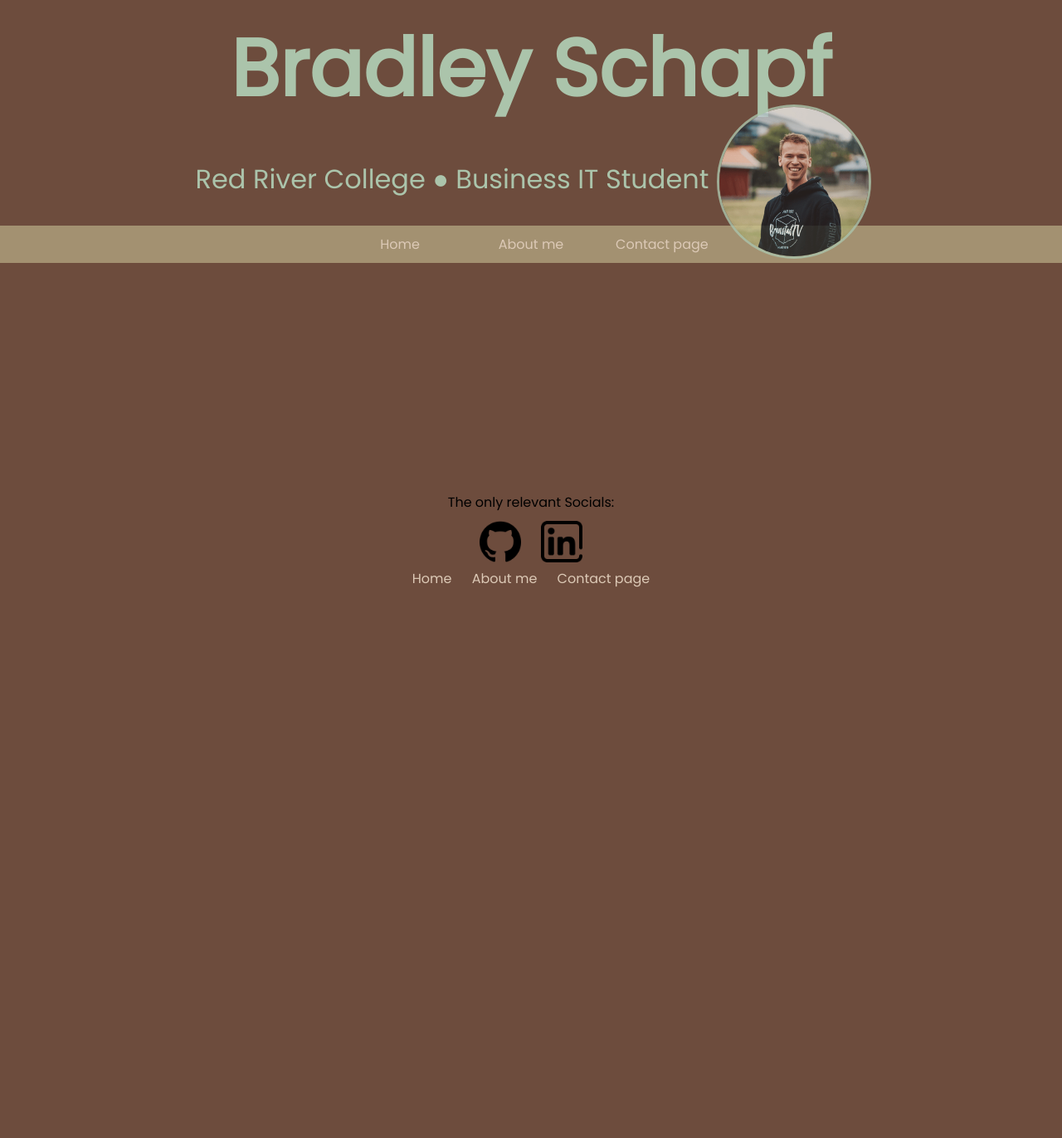
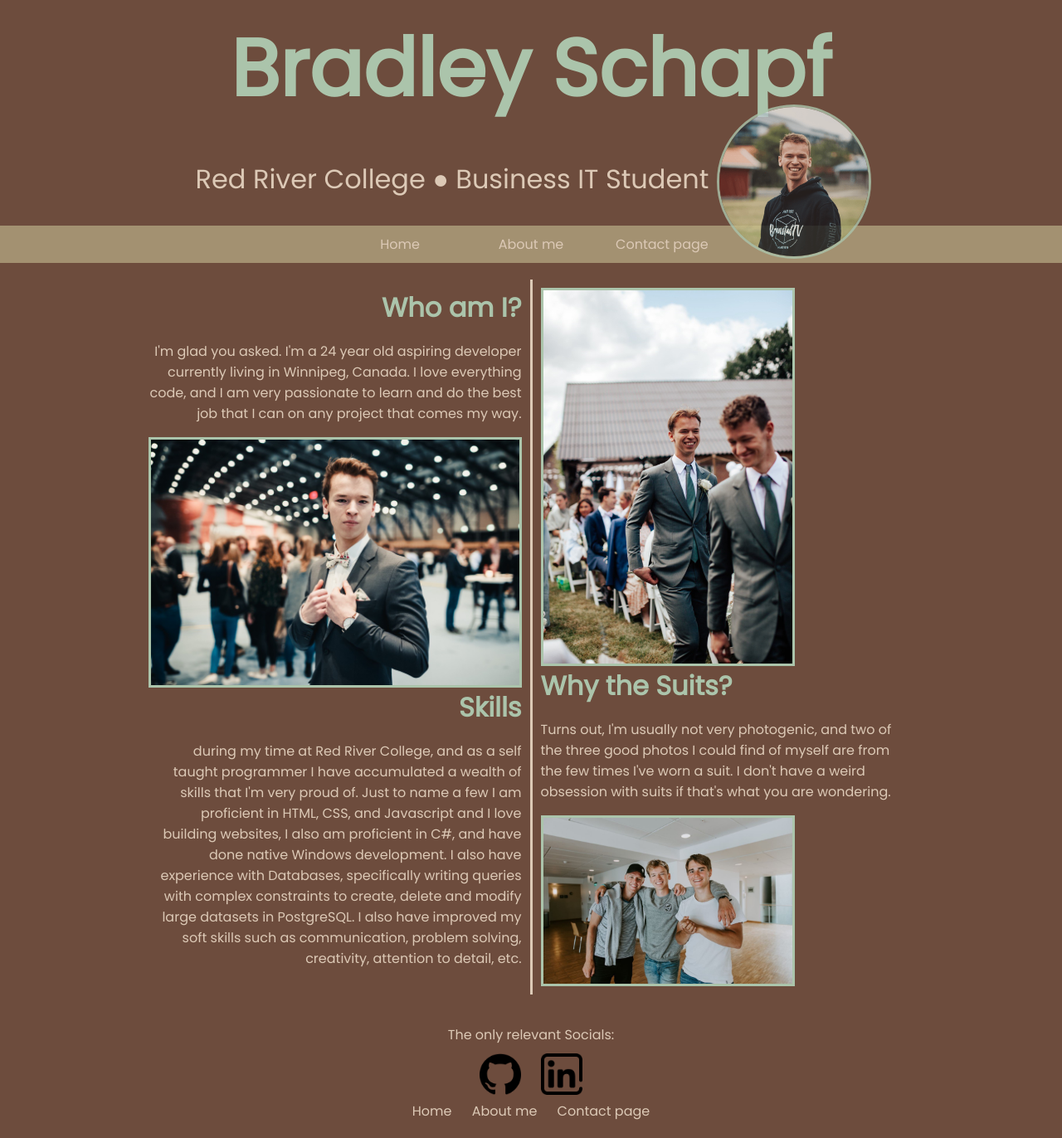
Before and after one commit to BradleySchapf/bradleySchapf.github.io, a PHP site: page /aboutme.html in a window 1280 px wide. Shown: the whole page at 83% size. Before the commit the page ends 708 px from the top, so only its background shows below. Run offline with PHP 8.4, Linux system fonts and the light colour scheme.

```diff
--- a/aboutme.html
+++ b/aboutme.html
@@ -26,8 +26,20 @@
                 <li><a href="contactpage.html">Contact page</a></li>
             </ul>
         </nav>
-        <main>
-
+        <main id="about-me-main">
+            <div id="left-about-me">
+                <h2>Who am I?</h2>
+                <p>I'm glad you asked. I'm a 24 year old aspiring developer currently living in Winnipeg, Canada. I love everything code, and I am very passionate to learn and do the best job that I can on any project that comes my way.</p>
+                <img src="images/brad4.png" alt="Bradley Schapf">
+                <h2>Skills</h2>
+                <p>during my time at Red River College, and as a self taught programmer I have accumulated a wealth of skills that I'm very proud of. Just to name a few I am proficient in HTML, CSS, and Javascript and I love building websites, I also am proficient in C#, and have done native Windows development. I also have experience with Databases, specifically writing queries with complex constraints to create, delete and modify large datasets in PostgreSQL. I also have improved my soft skills such as communication, problem solving, creativity, attention to detail, etc.</p>
+            </div>
+            <div id="right-about-me">
+                <img src="images/brad5.png" alt="Bradley Schapf">
+                <h2>Why the Suits?</h2>
+                <p>Turns out, I'm usually not very photogenic, and two of the three good photos I could find of myself are from the few times I've worn a suit. I don't have a weird obsession with suits if that's what you are wondering.</p>
+                <img src="images/brad7.png" alt="Bradley Schapf">
+            </div>
         </main>
     <footer>
         <p id="footer-text">The only relevant Socials:</p>
--- a/index.html
+++ b/index.html
@@ -26,8 +26,8 @@
                 <li><a href="contactpage.html">Contact page</a></li>
             </ul>
         </nav>
-        <main>
-          <h1 id="fade-animation">Hello there</h1>
+        <main id="index-main">
+          <h1 id="fade-animation">Hello There</h1>
           <div id="main-paragraphs">
             <p id="typing-animation">Welcome. I'm excited to see you here, feel free to take a look around.</p>
             <p id="cursor-animation">|</p>
--- a/styles.css
+++ b/styles.css
@@ -14,6 +14,10 @@ body {
     padding: 0;
     background-color: #6D4C3D;
     font-family: 'Poppins', sans-serif;
+}
+
+p {
+  color: #DCC9B6;
 }
 
 header {
@@ -33,6 +37,8 @@ header h1 {
 h1, h2, h3, h4, h5, h6 {
   font-size: 2em;
   color: #ABC4AB;
+  margin: 0px;
+  padding: 0px;
 }
 #subtitle-container {
     position: relative;
@@ -93,12 +100,56 @@ h1, h2, h3, h4, h5, h6 {
     background-color: #ABC4AB;
 }
 
-main {
+#index-main {
   display: flex;
-  justify-content: center; /* Centers horizontally */
-  align-items: center; /* Centers vertically */
-  min-height: 30vh; /* Provides a minimum height for the container */
+  justify-content: center;
+  align-items: center;
+  min-height: 30vh;
   flex-direction: column;
+}
+
+#about-me-main {
+  display: flex;
+  justify-content: center;
+  padding-top: 20px;
+}
+
+#contact-main {
+  display:flex;
+  flex-direction: column;
+  align-items: center;
+}
+
+#contact-main p {
+  max-width: 500px;
+}
+
+#left-about-me {
+  display: flex;
+  border-right: 3px solid #DCC9B6;
+  padding: 10px;
+  flex-direction: column;
+  text-align: right;
+  max-width: 450px;
+}
+
+#left-about-me img {
+  float: right;
+  border: 3px solid #ABC4AB;
+}
+
+#right-about-me {
+  display: flex;
+  flex-direction: column;
+  max-width: 450px;
+  padding: 10px;
+}
+
+#right-about-me img {
+  flex: 0 0 0;
+  border: 3px solid #ABC4AB;
+  max-height: 450px;
+  max-width: 300px;
 }
 
 #main-paragraphs {
```
Also changed, not shown: other parts of styles.css (+30 -21 lines), contactpage.html (+17 -7 lines), script.js (+91 -0 lines), images/brad2.png (added), images/brad4.png (added), images/brad5.png (added), images/brad7.png (added).
